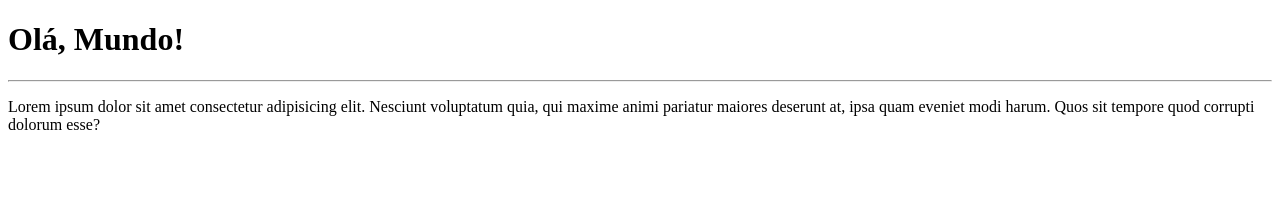
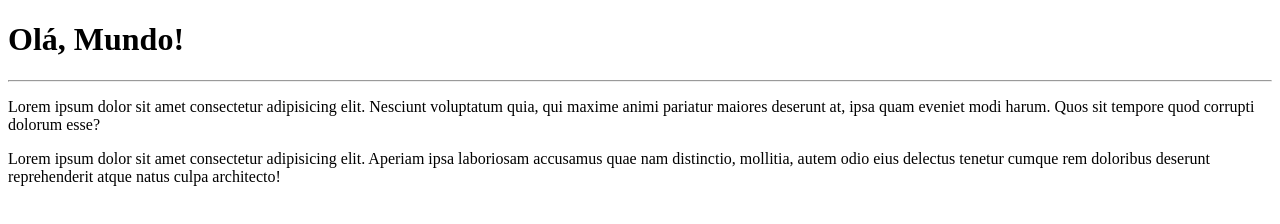
Before and after one commit to RogerioCostaDF/Ola-Mundo, a plain HTML site: page site-exemplo/index.html in a window 1280 px wide. Drawn offline with Linux system fonts and the light colour scheme.

Commit message:
Inclui um novo parágrafo

```diff
--- a/site-exemplo/index.html
+++ b/site-exemplo/index.html
@@ -9,5 +9,6 @@
     <h1>Olá, Mundo!</h1>
     <hr>
     <p>Lorem ipsum dolor sit amet consectetur adipisicing elit. Nesciunt voluptatum quia, qui maxime animi pariatur maiores deserunt at, ipsa quam eveniet modi harum. Quos sit tempore quod corrupti dolorum esse?</p>
+    <p>Lorem ipsum dolor sit amet consectetur adipisicing elit. Aperiam ipsa laboriosam accusamus quae nam distinctio, mollitia, autem odio eius delectus tenetur cumque rem doloribus deserunt reprehenderit atque natus culpa architecto!</p>
 </body>
 </html>
```
